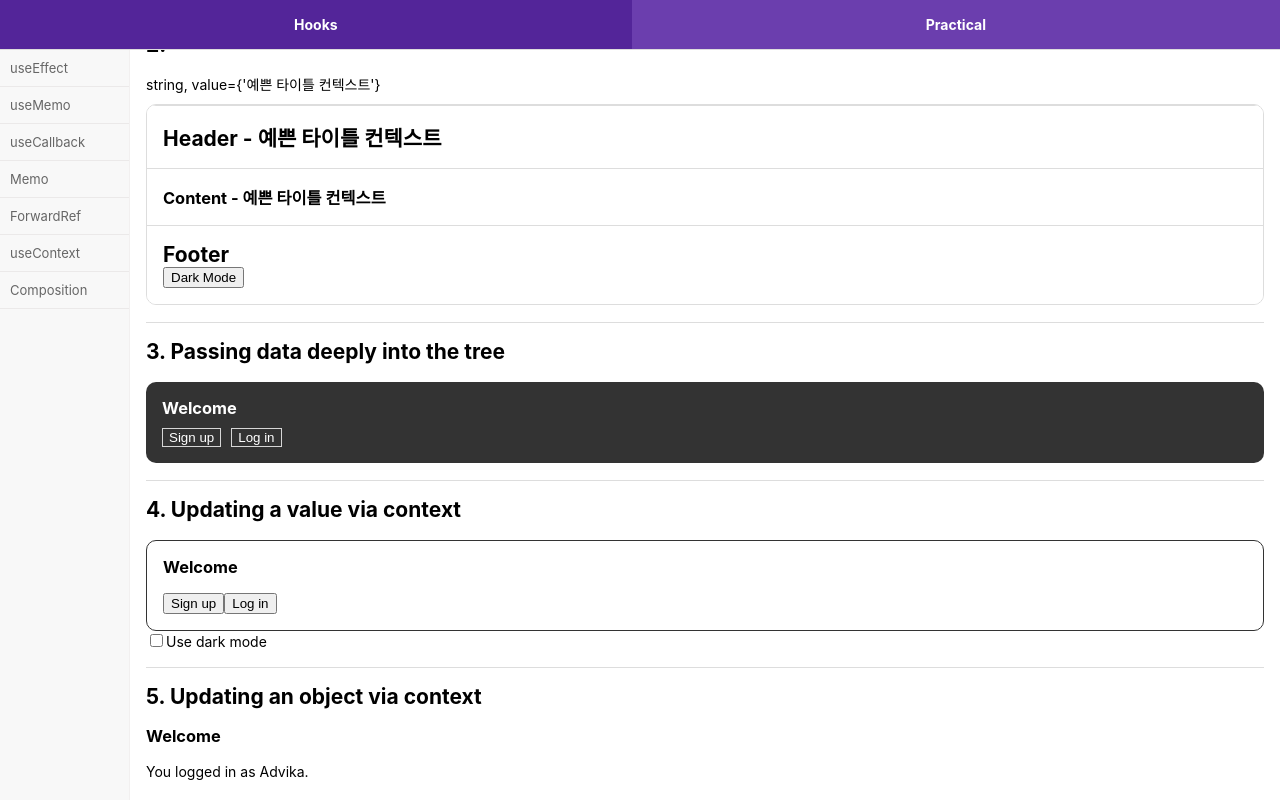
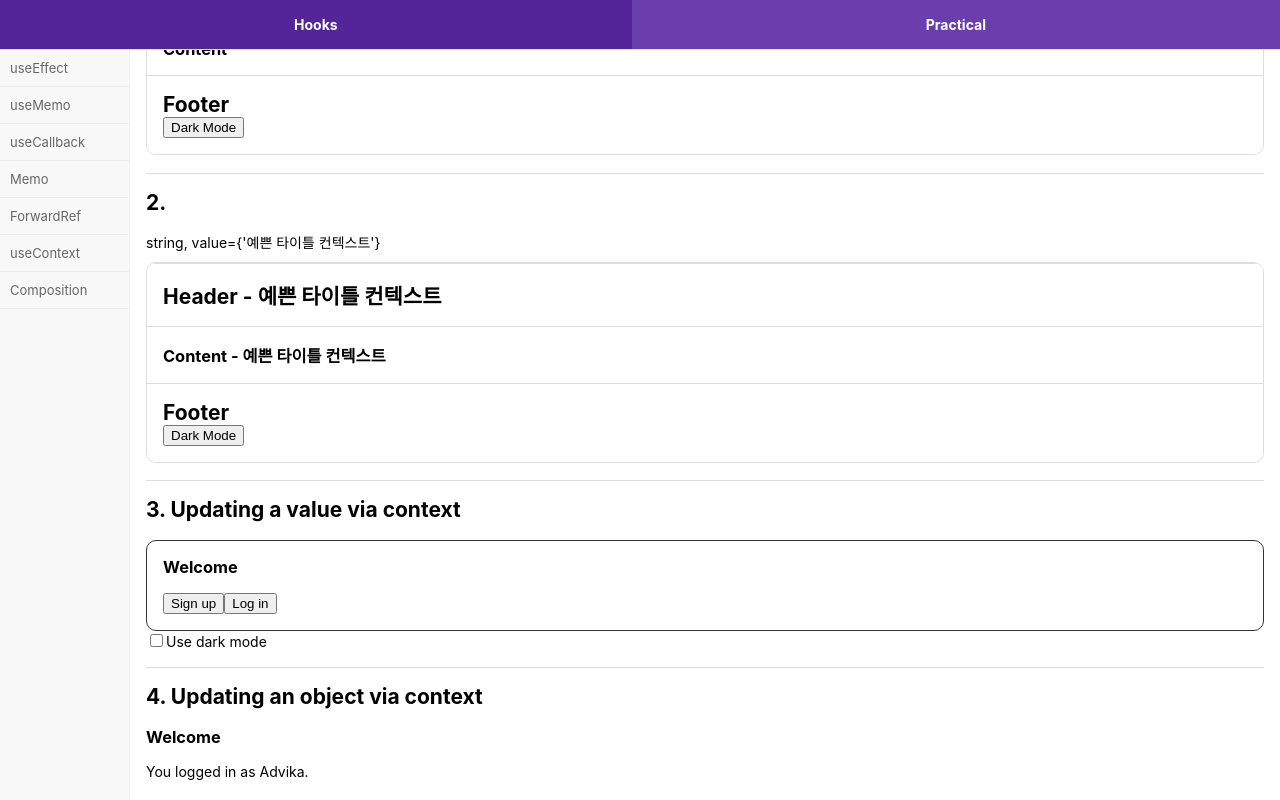
Before and after one commit to thegicode/reactjs-study-2023, a React (Create React App) app: page /hooks/usecontext in a window 1280 px wide. Both pictures are taken after a click on the button "Log in as Advika". Built offline with nearby package versions, Linux system fonts and the light colour scheme.

Commit message:
update useContexts

```diff
--- a/src/contents/useContext/UseContext3.tsx
+++ b/src/contents/useContext/UseContext3.tsx
@@ -1,11 +1,24 @@
-import { createContext, useContext, ReactNode } from "react";
+import { createContext, useContext, useState, ReactNode } from "react";
 
-const ThemeContext = createContext<string | null>(null);
+type Theme = "light" | "dark";
+
+const ThemeContext = createContext<Theme | null>(null);
 
 export default function UseContext3() {
+    const [theme, setTheme] = useState<Theme>("light");
     return (
-        <ThemeContext.Provider value="dark">
+        <ThemeContext.Provider value={theme}>
             <Form />
+            <label>
+                <input
+                    type="checkbox"
+                    checked={theme === "dark"}
+                    onChange={(e) => {
+                        setTheme(e.target.checked ? "dark" : "light");
+                    }}
+                />
+                Use dark mode
+            </label>
         </ThemeContext.Provider>
     );
 }
@@ -26,7 +39,7 @@ interface PanelProps {
 
 function Panel({ title, children }: PanelProps) {
     const theme = useContext(ThemeContext);
-    const className = "userContext3 panel-" + theme;
+    const className = "useContext4 panel-" + theme;
     return (
         <section className={className}>
             <h1>{title}</h1>
--- a/src/contents/useContext/UseContext4.tsx
+++ b/src/contents/useContext/UseContext4.tsx
@@ -1,34 +1,28 @@
-import { createContext, useContext, useState, ReactNode } from "react";
+import { createContext, ReactNode, useContext, useState } from "react";
 
-type Theme = "light" | "dark";
+interface CurrentUserType {
+    name: string;
+}
+interface CurrentUserContextType {
+    currentUser: CurrentUserType | null;
+    setCurrentUser: React.Dispatch<
+        React.SetStateAction<CurrentUserType | null>
+    >;
+}
 
-const ThemeContext = createContext<Theme | null>(null);
+const CurrentUserContext = createContext<CurrentUserContextType | null>(null);
 
 export default function UseContext4() {
-    const [theme, setTheme] = useState<Theme>("light");
+    const [currentUser, setCurrentUser] = useState<CurrentUserType | null>(
+        null
+    );
+
     return (
-        <ThemeContext.Provider value={theme}>
-            <Form />
-            <label>
-                <input
-                    type="checkbox"
-                    checked={theme === "dark"}
-                    onChange={(e) => {
-                        setTheme(e.target.checked ? "dark" : "light");
-                    }}
-                />
-                Use dark mode
-            </label>
-        </ThemeContext.Provider>
-    );
-}
-
-function Form() {
-    return (
-        <Panel title="Welcome">
-            <Button>Sign up</Button>
-            <Button>Log in</Button>
-        </Panel>
+        <CurrentUserContext.Provider value={{ currentUser, setCurrentUser }}>
+            <Panel title="Welcome">
+                <LoginButton />
+            </Panel>
+        </CurrentUserContext.Provider>
     );
 }
 
@@ -36,24 +30,46 @@ interface PanelProps {
     title: string;
     children: ReactNode;
 }
-
 function Panel({ title, children }: PanelProps) {
-    const theme = useContext(ThemeContext);
-    const className = "useContext4 panel-" + theme;
     return (
-        <section className={className}>
-            <h1>{title}</h1>
+        <section className="panel">
+            <h3>{title}</h3>
             {children}
         </section>
     );
 }
 
+function LoginButton() {
+    const contextValue = useContext(CurrentUserContext);
+    if (contextValue === null) {
+        throw new Error("CurrentUserContext not provided");
+    }
+
+    const { currentUser, setCurrentUser } = contextValue;
+    if (currentUser !== null) {
+        return <p>You logged in as {currentUser.name}.</p>;
+    }
+
+    return (
+        <Button
+            onClick={() => {
+                setCurrentUser({ name: "Advika" });
+            }}
+        >
+            Log in as Advika
+        </Button>
+    );
+}
+
 interface ButtonProps {
     children: ReactNode;
+    onClick: () => void;
 }
 
-function Button({ children }: ButtonProps) {
-    const theme = useContext(ThemeContext);
-    const className = "button-" + theme;
-    return <button className={className}>{children}</button>;
+function Button({ children, onClick }: ButtonProps) {
+    return (
+        <button className="button" onClick={onClick}>
+            {children}
+        </button>
+    );
 }
--- a/src/contents/useContext/UseContext5.tsx
+++ /dev/null
@@ -1,75 +0,0 @@
-import { createContext, ReactNode, useContext, useState } from "react";
-
-interface CurrentUserType {
-    name: string;
-}
-interface CurrentUserContextType {
-    currentUser: CurrentUserType | null;
-    setCurrentUser: React.Dispatch<
-        React.SetStateAction<CurrentUserType | null>
-    >;
-}
-
-const CurrentUserContext = createContext<CurrentUserContextType | null>(null);
-
-export default function UseContext5() {
-    const [currentUser, setCurrentUser] = useState<CurrentUserType | null>(
-        null
-    );
-
-    return (
-        <CurrentUserContext.Provider value={{ currentUser, setCurrentUser }}>
-            <Panel title="Welcome">
-                <LoginButton />
-            </Panel>
-        </CurrentUserContext.Provider>
-    );
-}
-
-interface PanelProps {
-    title: string;
-    children: ReactNode;
-}
-function Panel({ title, children }: PanelProps) {
-    return (
-        <section className="panel">
-            <h3>{title}</h3>
-            {children}
-        </section>
-    );
-}
-
-function LoginButton() {
-    const contextValue = useContext(CurrentUserContext);
-    if (contextValue === null) {
-        throw new Error("CurrentUserContext not provided");
-    }
-
-    const { currentUser, setCurrentUser } = contextValue;
-    if (currentUser !== null) {
-        return <p>You logged in as {currentUser.name}.</p>;
-    }
-
-    return (
-        <Button
-            onClick={() => {
-                setCurrentUser({ name: "Advika" });
-            }}
-        >
-            Log in as Advika
-        </Button>
-    );
-}
-
-interface ButtonProps {
-    children: ReactNode;
-    onClick: () => void;
-}
-
-function Button({ children, onClick }: ButtonProps) {
-    return (
-        <button className="button" onClick={onClick}>
-            {children}
-        </button>
-    );
-}
--- a/src/pages/UseContextPage.tsx
+++ b/src/pages/UseContextPage.tsx
@@ -4,7 +4,6 @@ import UseConText1 from "../contents/useContext/UseContext1";
 import UseConText2 from "../contents/useContext/UseContext2";
 import UseConText3 from "../contents/useContext/UseContext3";
 import UseConText4 from "../contents/useContext/UseContext4";
-import UseConText5 from "../contents/useContext/UseContext5";
 
 export default function useContextPage() {
     return (
@@ -49,14 +48,11 @@ export default function useContextPage() {
             <p>string, {"value={'예쁜 타이틀 컨텍스트'}"}</p>
             <UseConText2 />
 
-            <h2>3. Passing data deeply into the tree </h2>
+            <h2>3. Updating a value via context </h2>
             <UseConText3 />
 
-            <h2>4. Updating a value via context </h2>
+            <h2>4. Updating an object via context</h2>
             <UseConText4 />
-
-            <h2>5. Updating an object via context</h2>
-            <UseConText5 />
         </section>
     );
 }
```
